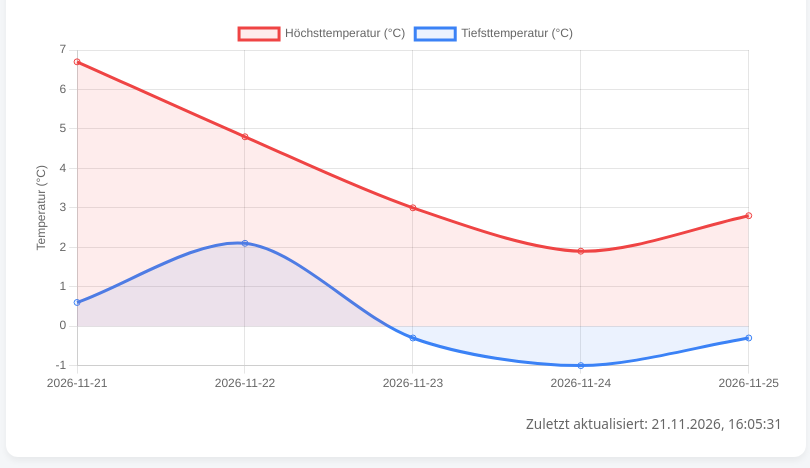
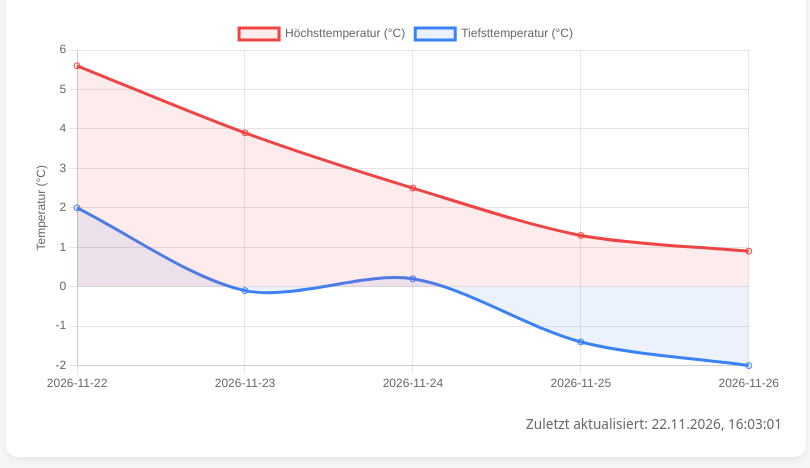
Before and after one commit to pjcmeryts/merytstest, a plain HTML site: page index.html in a window 1280 px wide. Shown: the part 110-578 px from the top of the page, without its empty margins (234-1044 px from the left). Drawn offline with nearby package versions, Linux system fonts and the light colour scheme.

Commit message:
deploy: 5b1cdd95a374843683f9cd39b3e44854372693bf

```diff
--- a/index.html
+++ b/index.html
@@ -16,7 +16,7 @@
   <div class="card">
     <h1>🌤️ 5-Tage Wettervorhersage Berlin</h1>
     <canvas id="weatherChart"></canvas>
-    <div class="footer">Zuletzt aktualisiert: 21.11.2026, 16:05:31</div>
+    <div class="footer">Zuletzt aktualisiert: 22.11.2026, 16:03:01</div>
   </div>
 
   <script>
@@ -24,11 +24,11 @@
     new Chart(ctx, {
       type: 'line',
       data: {
-        labels: ["2026-11-21","2026-11-22","2026-11-23","2026-11-24","2026-11-25"],
+        labels: ["2026-11-22","2026-11-23","2026-11-24","2026-11-25","2026-11-26"],
         datasets: [
           {
             label: 'Höchsttemperatur (°C)',
-            data: [6.7,4.8,3,1.9,2.8],
+            data: [5.6,3.9,2.5,1.3,0.9],
             borderColor: '#ef4444',
             backgroundColor: 'rgba(239, 68, 68, 0.1)',
             fill: true,
@@ -36,7 +36,7 @@
           },
           {
             label: 'Tiefsttemperatur (°C)',
-            data: [0.6,2.1,-0.3,-1,-0.3],
+            data: [2,-0.1,0.2,-1.4,-2],
             borderColor: '#3b82f6',
             backgroundColor: 'rgba(59, 130, 246, 0.1)',
             fill: true,
```
